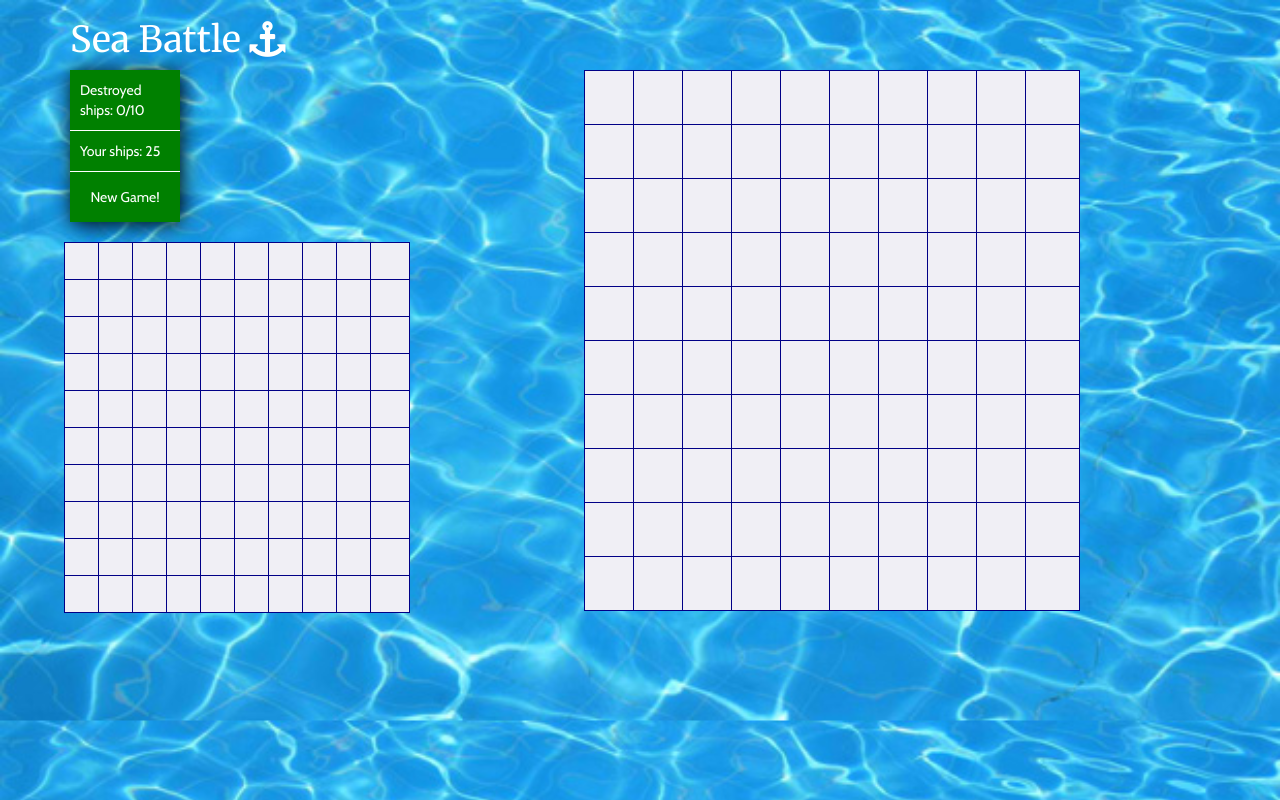
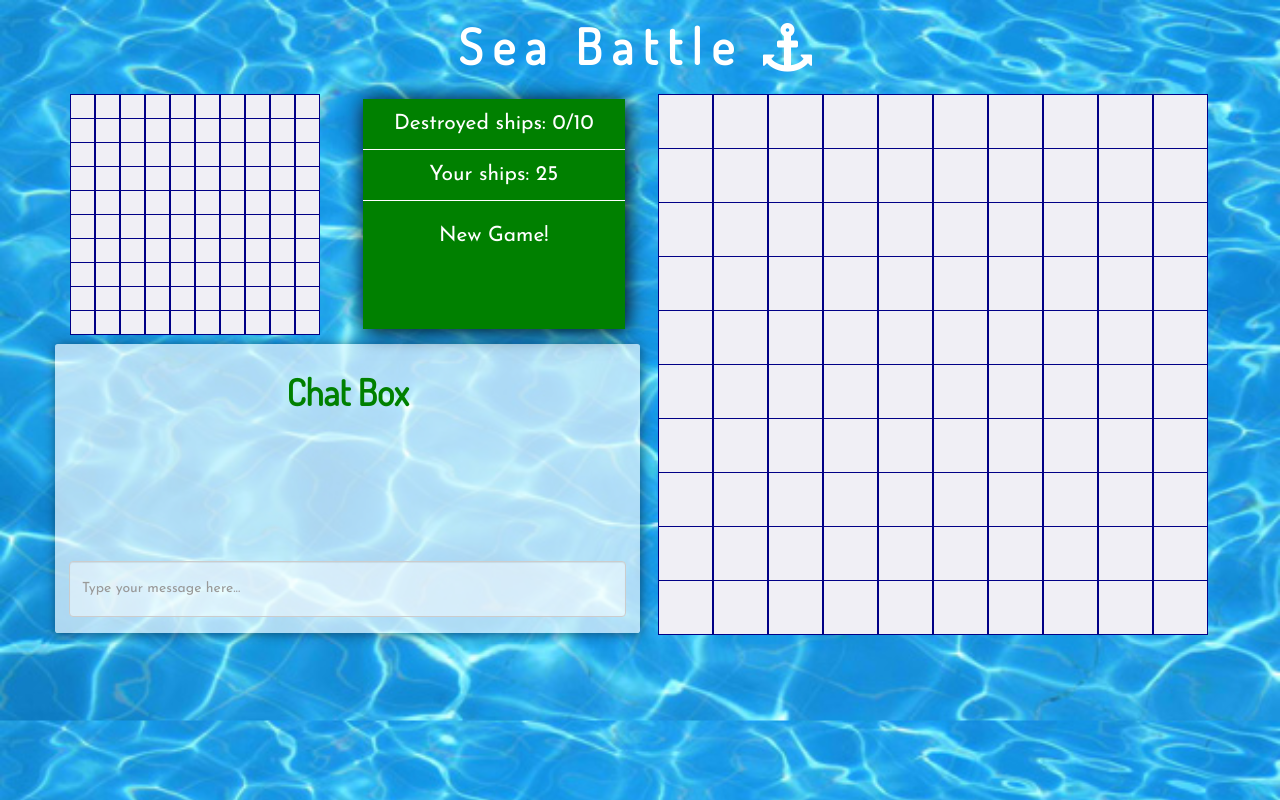
Before and after one commit to kissa1001/Sea-Battle, a website: page public/index.html in a window 1280 px wide. Drawn offline with nearby package versions, Linux system fonts and the light colour scheme; no server answers.

Commit message:
front-end styling

```diff
--- a/public/css/style.css
+++ b/public/css/style.css
@@ -1,31 +1,43 @@
 body, html{
 	background-image: url('/img/background.jpg');
 	background-size: cover;
-	font-family: 'Cabin', sans-serif;
+	font-family: 'Josefin Sans', sans-serif;
 }
 body h1{
-	font-family: 'Merriweather', serif;
+	font-family: 'Dosis', sans-serif;
 	color:#fff;
+	text-align: center;
+	font-weight: 800;
+	font-size: 3.5em;
+	letter-spacing: 0.2em;
+}
+body h4{
+	color:#008000;
+	font-family: 'Dosis', sans-serif;
+	text-align: center;
+	font-weight: 600;
+	font-size: 2em;
 }
 .wrap {
-  max-width: 500px;
-  margin: 70px auto;
+  max-width: 550px;
+  margin: 10px auto;
 }
 .myShips{
-	width: 300px;
-	margin:20px auto;
+	max-width: 250px;
+	float:left;
+	padding:0 0;
+	margin:10px auto;
 }
 div {
   box-sizing: border-box;
 }
 .mySquare{
-	width:40px;
-	height:38px;
+	width:25px;
+	height:25px;
 	background:#F0EFF5;
   	border: 1px solid #010086;
   	display: inline-block;
   	margin-bottom: -6px;
-  	margin-left: -6px;
   	transition: all ease .2s;
 }
 .square,
@@ -36,7 +48,6 @@ div {
   border: 1px solid #010086;
   display: inline-block;
   margin-bottom: -6px;
-  margin-left: -6px;
   transition: all ease .2s;
 }
 .square {
@@ -63,8 +74,9 @@ div {
 
 button {
   display: block;
-  width: 110px;
-  height: 50px;
+  height: 70px;
+  margin-top: 20px;
+  width:100%;
   background-color: green;
   border:none;
   color: #fff;
@@ -113,8 +125,11 @@ button:hover {
   background-color: green;
   color: #fff;
   box-shadow: 2px 2px 20px black;
-  width: 110px;
-  font-family: 'Cabin', sans-serif;
+  height: 230px;
+  font-size: 1.5em;
+  margin-top: 15px;
+  font-family: 'Josefin Sans', sans-serif;
+  text-align: center;
 }
 .stat-message div {
   padding: 10px;
@@ -126,3 +141,21 @@ button:hover {
 form {
   margin-top: 150px;
 }
+
+.main{
+	background: rgba(255, 255, 255, 0.65);
+	box-shadow: 1px 1px 12px rgba(0, 0, 0, 0.5);
+	border-radius: 0.2em;
+}
+#chat{
+	padding:1em 3em;
+	vertical-align: scroll;
+	font-family: 'Josefin Sans', sans-serif;
+	font-size:1.3em;
+	color:#000;
+	height:200px;
+}
+#input{
+	padding:1.2em 1em;
+	font-family: 'Josefin Sans', sans-serif;
+}
--- a/public/index.html
+++ b/public/index.html
@@ -6,29 +6,46 @@
 	<link rel="shortcut icon" href="img/shortcut-icon.png"/>
 	<link rel="stylesheet" type="text/css" href="css/style.css">
 	<link rel="stylesheet" href="https://maxcdn.bootstrapcdn.com/font-awesome/4.5.0/css/font-awesome.min.css">
-	<link href='https://fonts.googleapis.com/css?family=Merriweather|Cabin' rel='stylesheet' type='text/css'>
+	<link href='https://fonts.googleapis.com/css?family=Dosis|Josefin+Sans' rel='stylesheet' type='text/css'>
 	<!--Bootstrap-->
 	<link rel="stylesheet" href="http://maxcdn.bootstrapcdn.com/bootstrap/3.3.5/css/bootstrap.min.css">
 
 </head>
 <body>
 	<div class="container">
+		<h1>Sea Battle <i class="fa fa-anchor"></i></h1>
 		<div class="row">
-			<div class="col-sm-4" id="mySide">
-				<h1>Sea Battle <i class="fa fa-anchor"></i></h1>
+			<div class="col-sm-6" id="mySide">
+				<div class="row">
+					<div class="col-sm-6">
+						<div class="myShips"></div>
+					</div>
+					<div class="col-sm-6">
 						<div class="stat-message">
 							<div class="count"></div>
 							<div class="record"></div>
 							<button></button>
 						</div>
-				<div class="myShips"></div>
+					</div>
+				</div>
+				<div class="row">
+					<div class="main">
+							<div id="chat">
+								<div id="messages">
+									<h4>Chat Box</h4>
+								</div>
+							</div>
+							<div id="input">
+								<input type="text" class="form-control msgInput" id="focusedInput" style="height:4em;background: rgba(255, 255, 255, 0.5);" type="text" placeholder="Type your message here...">
+							</div>
+					</div>
 					<div class="message">
 						<div class="mes-inner"></div>
 					</div>
 				</div>
-			<div class="col-sm-8" id="guessSide">
+			</div>
+			<div class="col-sm-6" id="guessSide">
 				<div class="wrap text-center">
-
 				</div>
 			</div>
 		</div>
--- a/public/main.js
+++ b/public/main.js
@@ -47,7 +47,7 @@ $(document).ready(function() {
     function addMyFields(fields) {
       var divSquare = '<div class="mySquare"></div>';
       for (var i = 0; i < fields; i++) {
-          $('#mySide').append(divSquare);
+          $('.myShips').append(divSquare);
       };
     }
     //actions when button is clicked
```
Lines whose indentation alone changed are shown as unchanged.
